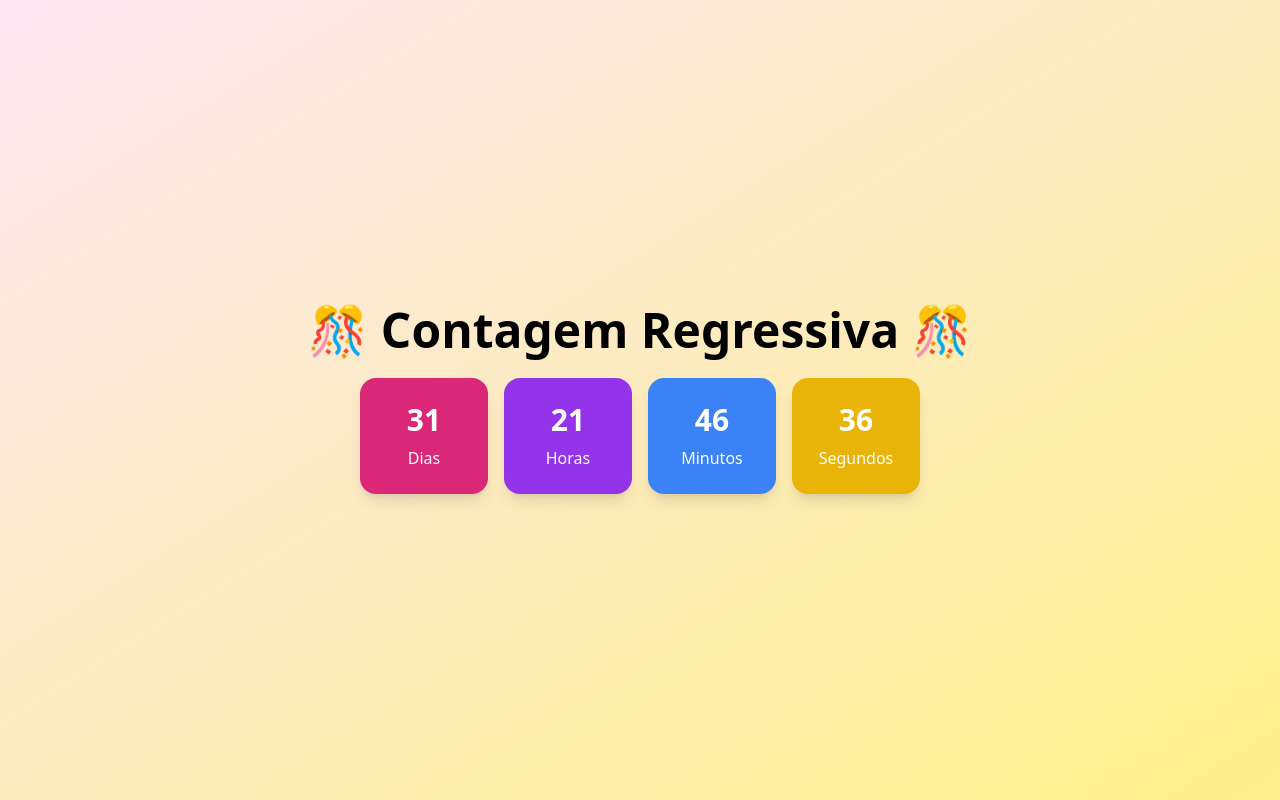
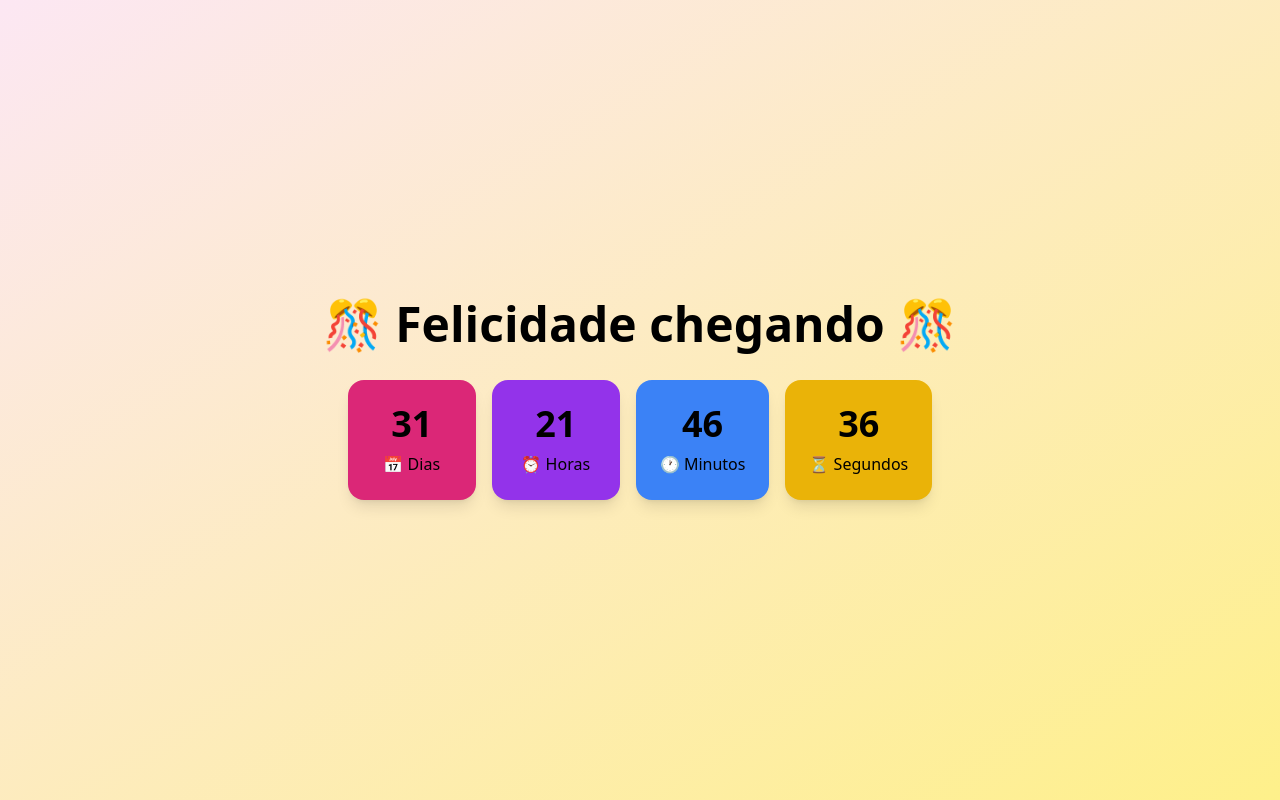
Before and after one commit to nywton/moca, a plain HTML site: page index.html in a window 1280 px wide. Drawn offline with nearby package versions, Linux system fonts and the light colour scheme.

Commit message:
This is a beggining

```diff
--- a/index.html
+++ b/index.html
@@ -6,34 +6,33 @@
   <script src="https://cdn.tailwindcss.com"></script>
 </head>
 <body class="bg-gradient-to-br from-pink-100 to-yellow-200 min-h-screen flex items-center justify-center p-4">
-  <div class="text-center">
-    <h1 class="text-3xl sm:text-4xl md:text-5xl font-bold mb-6">
-      🎊 Contagem Regressiva 🎊
+  <div class="text-center w-full max-w-4xl">
+    <h1 class="text-3xl sm:text-4xl md:text-5xl font-bold mb-8 px-2">
+      🎊 Felicidade chegando 🎊
     </h1>
-    <div class="flex flex-wrap justify-center gap-4 text-white">
-      <div class="bg-pink-600 rounded-2xl shadow-lg p-6 w-28 sm:w-32">
-        <div class="text-2xl sm:text-3xl font-bold" id="days">0</div>
-        <div class="mt-2 text-sm sm:text-base">Dias</div>
+    <div class="flex flex-wrap justify-center gap-4 px-2">
+      <div class="bg-pink-600 rounded-2xl shadow-lg p-6 min-w-[6rem] sm:min-w-[7rem] md:min-w-[8rem]">
+        <div class="text-3xl sm:text-4xl font-bold" id="days">0</div>
+        <div class="mt-2 text-sm sm:text-base">📅 Dias</div>
       </div>
-      <div class="bg-purple-600 rounded-2xl shadow-lg p-6 w-28 sm:w-32">
-        <div class="text-2xl sm:text-3xl font-bold" id="hours">0</div>
-        <div class="mt-2 text-sm sm:text-base">Horas</div>
+      <div class="bg-purple-600 rounded-2xl shadow-lg p-6 min-w-[6rem] sm:min-w-[7rem] md:min-w-[8rem]">
+        <div class="text-3xl sm:text-4xl font-bold" id="hours">0</div>
+        <div class="mt-2 text-sm sm:text-base">⏰ Horas</div>
       </div>
-      <div class="bg-blue-500 rounded-2xl shadow-lg p-6 w-28 sm:w-32">
-        <div class="text-2xl sm:text-3xl font-bold" id="minutes">0</div>
-        <div class="mt-2 text-sm sm:text-base">Minutos</div>
+      <div class="bg-blue-500 rounded-2xl shadow-lg p-6 min-w-[6rem] sm:min-w-[7rem] md:min-w-[8rem]">
+        <div class="text-3xl sm:text-4xl font-bold" id="minutes">0</div>
+        <div class="mt-2 text-sm sm:text-base">🕐 Minutos</div>
       </div>
-      <div class="bg-yellow-500 rounded-2xl shadow-lg p-6 w-28 sm:w-32">
-        <div class="text-2xl sm:text-3xl font-bold" id="seconds">0</div>
-        <div class="mt-2 text-sm sm:text-base">Segundos</div>
+      <div class="bg-yellow-500 rounded-2xl shadow-lg p-6 min-w-[6rem] sm:min-w-[7rem] md:min-w-[8rem]">
+        <div class="text-3xl sm:text-4xl font-bold" id="seconds">0</div>
+        <div class="mt-2 text-sm sm:text-base">⏳ Segundos</div>
       </div>
     </div>
   </div>
 
   <script>
     function updateCountdown() {
-      // 10 de Maio de 2025 (mês é 0-indexado, então 4 = Maio)
-      const targetDate = new Date(2025, 4, 10, 0, 0, 0);
+      const targetDate = new Date(2025, 4, 10, 0, 0, 0); // 10 de Maio de 2025
       const now = new Date();
       const diff = targetDate - now;
 
```
